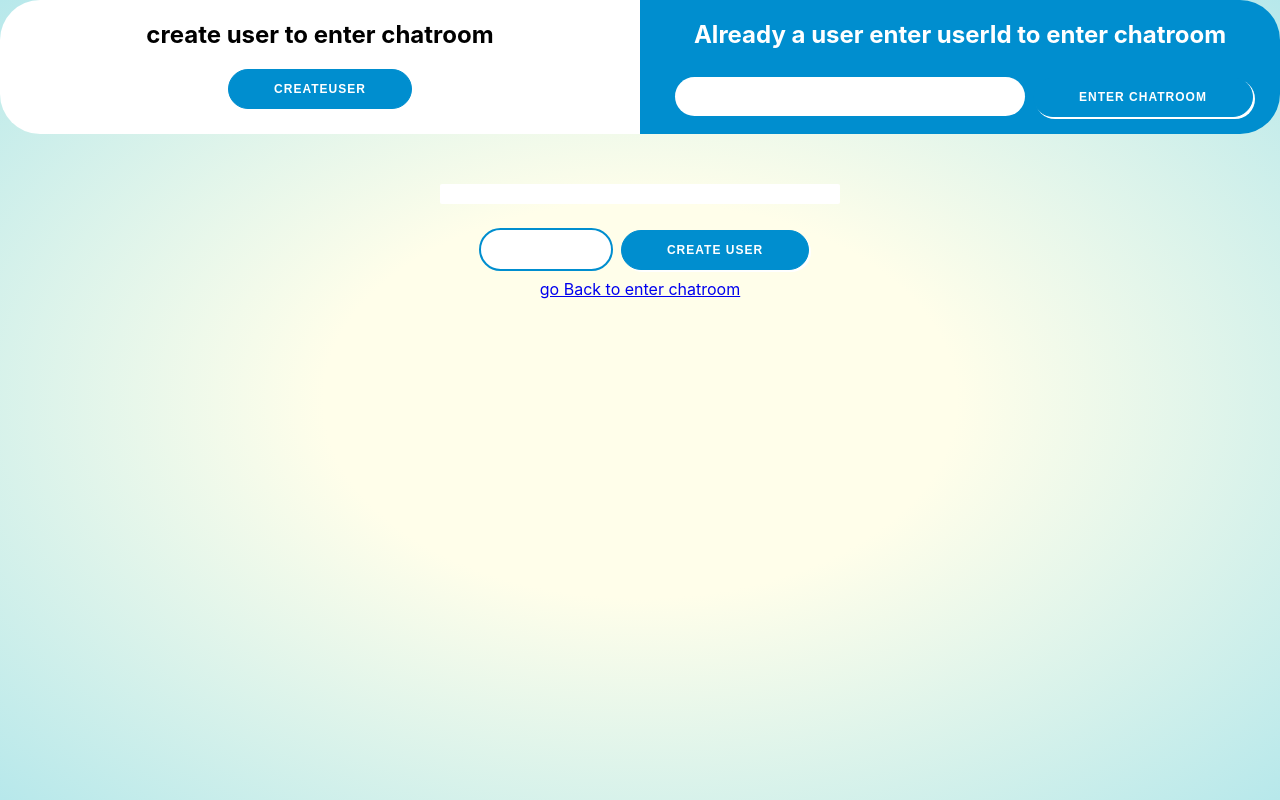
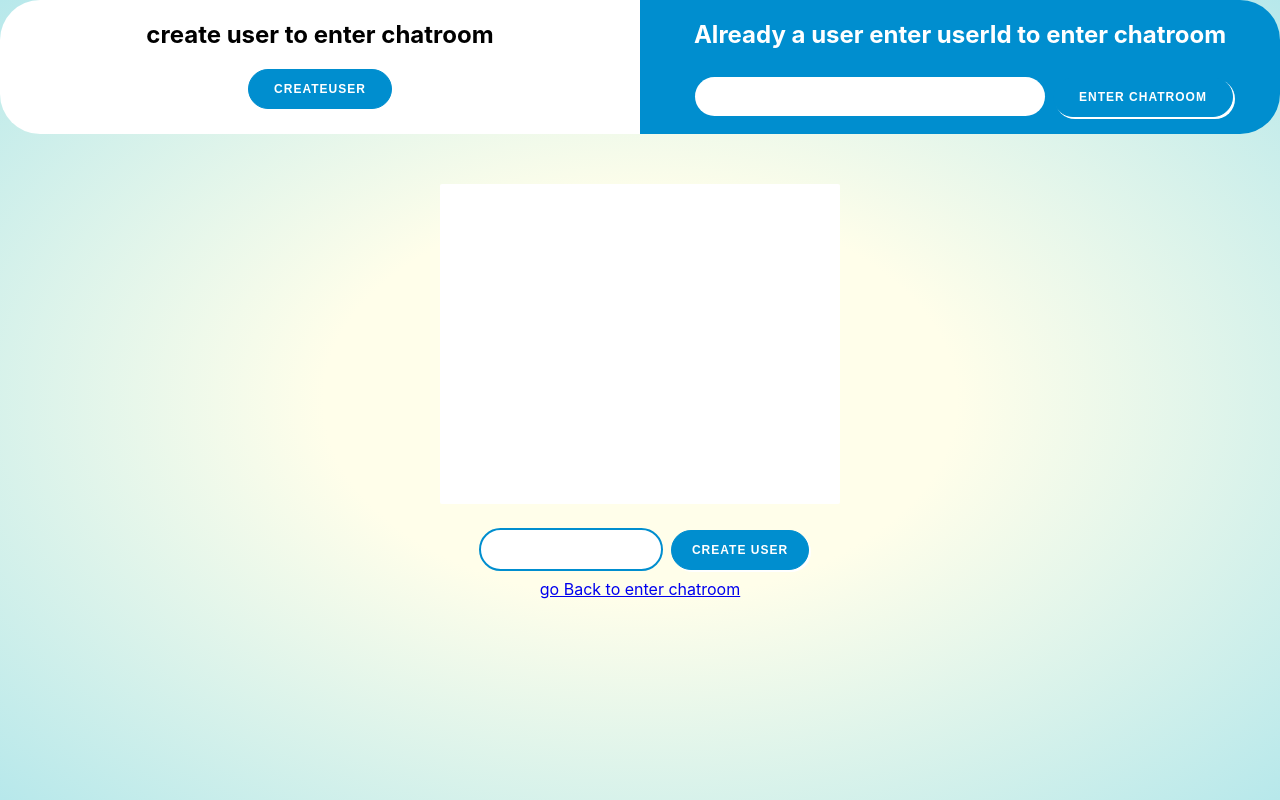
Before and after one commit to kspNeeraj/chatroom-react, a React (Create React App) app: page /createUser in a window 1280 px wide. Built offline with nearby package versions, Linux system fonts and the light colour scheme.

Commit message:
update changes

```diff
--- a/public/index.html
+++ b/public/index.html
@@ -26,7 +26,7 @@
     -->
     <title>React App</title>
   </head>
-  <body>
+  <body style="background:radial-gradient(ellipse at center, rgba(255,254,234,1) 0%, rgba(255,254,234,1) 35%, #B7E8EB 100%)" >
     <noscript>You need to enable JavaScript to run this app.</noscript>
     <div id="root"></div>
     <!--
--- a/src/Components/ChatRoom.jsx
+++ b/src/Components/ChatRoom.jsx
@@ -15,7 +15,7 @@ function ChatRoom(props) {
 
     useEffect(() => {
 
-        console.log(props.username)
+        // console.log(props.username)
 
         const items= JSON.parse(localStorage.getItem('myUsers'));
         const index=items.find(item => item.name === props.username)
@@ -24,8 +24,8 @@ function ChatRoom(props) {
         }else{
             setState(false)
         }
-        console.log(items)
-        console.log("first called")
+        // console.log(items)
+        // console.log("first called")
         localStorage.setItem('myItems', JSON.stringify(messages));
 
       }, []);
@@ -45,7 +45,7 @@ function ChatRoom(props) {
     //     }
     // },[])
     useEffect(()=>{
-        console.log("feed called")
+        // console.log("feed called")
         const el = document.getElementById('chat-feed');
         // id of the chat container ---------- ^^^
             if (el) {
@@ -53,10 +53,10 @@ function ChatRoom(props) {
         }
     })
     const addMessage= (message) =>{
-        console.log(message)
+        // console.log(message)
         const items = JSON.parse(localStorage.getItem("myItems"));
         const newItems = JSON.stringify([...items,message])
-        console.log(newItems);
+        // console.log(newItems);
         localStorage.setItem("myItems",newItems);
         addMessages((prevValue)=>{
             return [...prevValue,message]
@@ -95,7 +95,7 @@ function ChatRoom(props) {
     } else {
         return(
             <div>
-            <p>Please enter username to enter chatroom </p>
+            <p>Please enter a valid username to enter chatroom </p>
 
             <Link to="/" >go Back</Link>
           <Routes>
--- a/src/Components/CreateUser.jsx
+++ b/src/Components/CreateUser.jsx
@@ -11,19 +11,28 @@ function CreateUser() {
     })
 
     useEffect(()=>{
-        console.log("called user")
+        // console.log("called user")
 
         localStorage.setItem('myUsers',JSON.stringify(users));
         const items= JSON.parse(localStorage.getItem('myUsers'));
-        console.log(items)
+        // console.log(items)
     },[])
 
+    useEffect(()=>{
+        // console.log("feed called")
+        const el = document.getElementById('user-feed');
+        // id of the chat container ---------- ^^^
+            if (el) {
+            el.scrollTop = el.scrollHeight;
+        }
+    })
+
     const addUser = (user)=>{
-        console.log(user)
+        // console.log(user)
         const items= JSON.parse(localStorage.getItem('myUsers'));
         const newUser=JSON.stringify([...items,user])
         localStorage.setItem('myUsers',newUser)
-        console.log(newUser)
+        // console.log(newUser)
         addUsers((prevValues)=>{
             return [...prevValues,user]
         })
@@ -35,7 +44,7 @@ function CreateUser() {
 
   return (
     <div className={style.listwrapper}>
-        <ul className={style.list}>
+        <ul className={style.list} id='user-feed'>
          {
             users.map(user=>(
                 <li className={style.listitem} key={user.id}>{user.name}  </li>
--- a/src/Components/Home.jsx
+++ b/src/Components/Home.jsx
@@ -9,6 +9,9 @@ function Home() {
         name:""
     })
 
+    const handleChange=()=>{
+
+    }
 
   return (
     <div >
@@ -24,7 +27,7 @@ function Home() {
                 <h2>Already a user  enter userId to enter chatroom</h2>
                 <input type='text' className={style.input} value={user.name} onChange={e=>setUserName({name:e.target.value})}  />
 
-                <button className={style.button}><Link className={style.text} to="/chatroom">enter Chatroom</Link></button>
+                <button  className={style.button}><Link onClick={handleChange} className={style.text} to="/chatroom">enter Chatroom</Link></button>
             </div>
 
 
--- a/src/Components/Poll.jsx
+++ b/src/Components/Poll.jsx
@@ -34,7 +34,7 @@ function Poll(props) {
     const [isPolled,setisPolled]=useState(false)
 
     useEffect(()=>{
-        console.log("calledddd")
+        // console.log("calledddd")
         localStorage.setItem('myPollA' ,JSON.stringify(pollStatsA));
         localStorage.setItem('myPollB' ,JSON.stringify(pollStatsB));
         localStorage.setItem('myPollC' ,JSON.stringify(pollStatsC));
@@ -42,7 +42,7 @@ function Poll(props) {
         localStorage.setItem('userP' ,JSON.stringify(usersPolled));
         localStorage.setItem('polldata' ,JSON.stringify(polldata));
         const items = JSON.parse(localStorage.getItem('polldata'));
-        console.log(items)
+        // console.log(items)
         if (items!==null) {
             const index=items.find(item => item.user === props.username)
              if (index) {
@@ -50,8 +50,8 @@ function Poll(props) {
             }
         }
 
-        console.log(props.username)
-        console.log(usersPolled)
+        // console.log(props.username)
+        // console.log(usersPolled)
     //      localStorage.clear()
    //      localStorage.setItem('myPollA',(1))
 
@@ -61,7 +61,7 @@ function Poll(props) {
 
 
     useEffect(()=>{
-        console.log("called")
+        // console.log("called")
         const items = JSON.parse(localStorage.getItem('polldata'));
         const newItems = JSON.stringify([...items,userSelection])
         // console.log(newItems);
@@ -108,31 +108,15 @@ function Poll(props) {
                 break;
         }
         //setA(10)
-        console.log(pollStatsA)
-        console.log(pollStatsB)
-        console.log(pollStatsC)
-        console.log(pollStatsD)
+        // console.log(pollStatsA)
+        // console.log(pollStatsB)
+        // console.log(pollStatsC)
+        // console.log(pollStatsD)
 
 
     }
 
   return (
-    <div>
-
-        {/* <div>
-        <input type='range' value={Math.floor((pollStatsA/(usersPolled>1?usersPolled:1))*100) } name='A' min={0} max={100}  />
-        <label> {Math.floor((pollStatsA/(usersPolled>1?usersPolled:1))*100)} A</label>
-        <input type="radio" onClick={handlePoll} name="poll" value="A" disabled={isPolled}/>
-        <input type='range' value={Math.floor((pollStatsB/(usersPolled>1?usersPolled:1))*100)} name='A' min={0} max={100} />
-        <label> {Math.floor((pollStatsB/(usersPolled>1?usersPolled:1))*100)} B</label>
-        <input type="radio" onClick={handlePoll}  name="poll" value="B" disabled={isPolled}  />
-        <input type='range' value={Math.floor((pollStatsC/(usersPolled>1?usersPolled:1))*100)} name='A' min={0} max={100}/>
-        <label> {Math.floor((pollStatsC/(usersPolled>1?usersPolled:1))*100)} C</label>
-        <input type="radio" onClick={handlePoll} name="poll" value="C" disabled={isPolled}/>
-        <input type='range' value={Math.floor((pollStatsD/(usersPolled>1?usersPolled:1))*100)} name='A' min={0} max={100} />
-        <label> {Math.floor((pollStatsD/(usersPolled>1?usersPolled:1))*100)} D</label>
-        <input type="radio" onClick={handlePoll} name="poll" value="D" disabled={isPolled}/>
-        </div> */}
 
         <div class={style.pollcontainer}>
         <h3>Poll</h3>
@@ -174,7 +158,7 @@ function Poll(props) {
 
 
 
-    </div>
+
   )
 }
 
--- a/src/Components/UserForm.jsx
+++ b/src/Components/UserForm.jsx
@@ -8,7 +8,7 @@ function UserForm(props) {
     })
 
     const handleUser= ()=>{
-        console.log(user)
+        // console.log(user)
         props.add(user)
         setUser({
             name:""
--- a/src/styles/chatroom.module.css
+++ b/src/styles/chatroom.module.css
@@ -4,6 +4,7 @@
     grid-template-columns: 2fr 4fr;
     position: absolute;
     width: 100%;
+    margin-top: 20px;
 }
 .pollContainer{
 
@@ -20,6 +21,9 @@
     position: relative;
     overflow-y: scroll;
     background-color: #FFFFFF;
+    /* background-image: url('./background.jpg');
+    background-repeat: no-repeat;
+    background-size: auto; */
     border: 0;
     border-radius: 50px;
 
--- a/src/styles/createUsers.module.css
+++ b/src/styles/createUsers.module.css
@@ -8,6 +8,8 @@
     list-style: none;
     padding: 10px 20px;
     font-family: sans-serif;
+    height: 300px;
+    overflow-y: scroll;
   }
 
   .listitem {
@@ -26,7 +28,7 @@
     color: #fff;
     font-size: 12px;
     font-weight: bold;
-    padding: 12px 45px;
+    padding: 12px 20px;
     letter-spacing: 1px;
     text-transform: uppercase;
     transition: transform 80ms ease-in;
@@ -38,5 +40,5 @@
     border-radius: 50px;
     padding: 12px 15px;
     margin: 8px;
-    width: 100px;
+    width: 150px;
 }
--- a/src/styles/home.module.css
+++ b/src/styles/home.module.css
@@ -39,7 +39,7 @@
     color: #fff;
     font-size: 12px;
     font-weight: bold;
-    padding: 12px 45px;
+    padding: 12px 25px;
     letter-spacing: 1px;
     text-transform: uppercase;
     transition: transform 80ms ease-in;
```
Also changed, not shown: src/styles/background.jpg (added).
